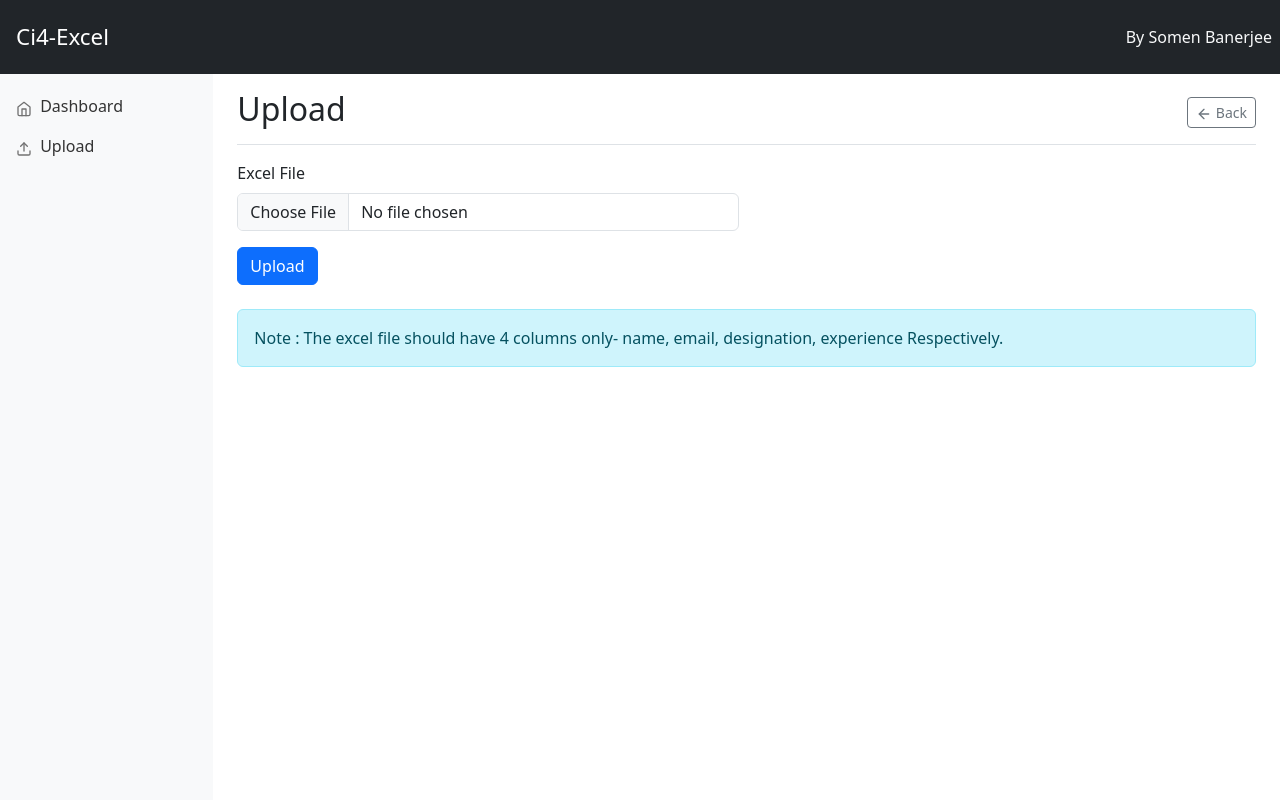
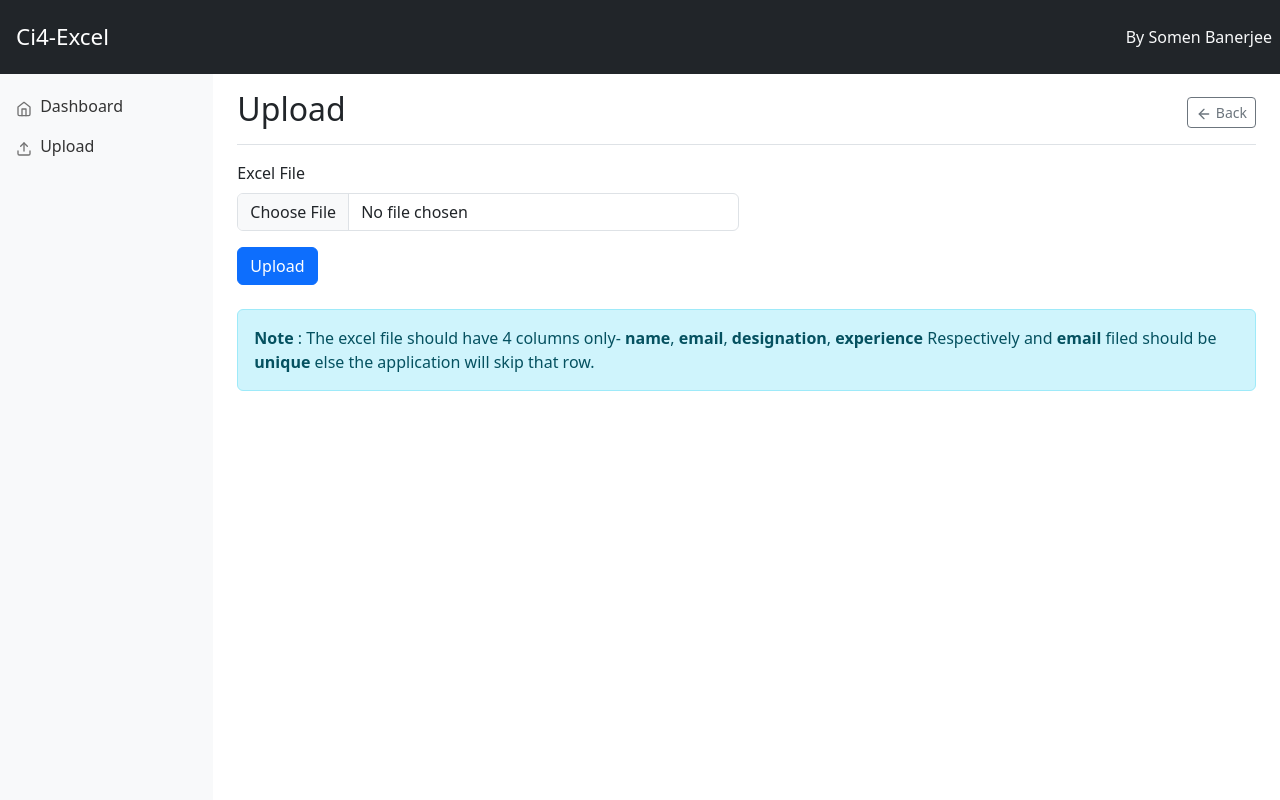
Before and after one commit to somenbanerjee/ci4-working-with-excel, a CodeIgniter 4 app: template app/Views/upload.php in a window 1280 px wide. Run offline with PHP 8.4 and a stand-in for CodeIgniter, Linux system fonts and the light colour scheme; the template is opened without the code that fills it, so the values that code supplies are empty; some libraries are stand-ins or nearby versions.

Commit message:
minor update

```diff
--- a/app/Controllers/UploadController.php
+++ b/app/Controllers/UploadController.php
@@ -59,7 +59,7 @@ class UploadController extends BaseController
 
             if (!empty($data)) {
                 $employeeModel->insertBatch($data);
-                $this->session->setFlashdata('success', 'Data successfully inserted.');
+                $this->session->setFlashdata('success', count($data) . ' Data successfully inserted.');
             } else {
                 $this->session->setFlashdata('error', 'Excel sheet is empty or all data are duplicate.');
             }
--- a/app/Views/upload.php
+++ b/app/Views/upload.php
@@ -49,13 +49,13 @@
         </div>
     </form>
     <div class="alert alert-info mt-4" role="alert">
-        Note : The excel file should have 4 columns only-
-        name,
-        email,
-        designation,
-        experience
+        <strong>Note</strong> : The excel file should have 4 columns only-
+        <strong>name</strong>,
+        <strong>email</strong>,
+        <strong>designation</strong>,
+        <strong>experience</strong>
 
-        Respectively.
+        Respectively and <strong>email</strong> filed should be <strong>unique</strong> else the application will skip that row.
     </div>
 </main>
 
```
Also changed, not shown: 2 other files.
